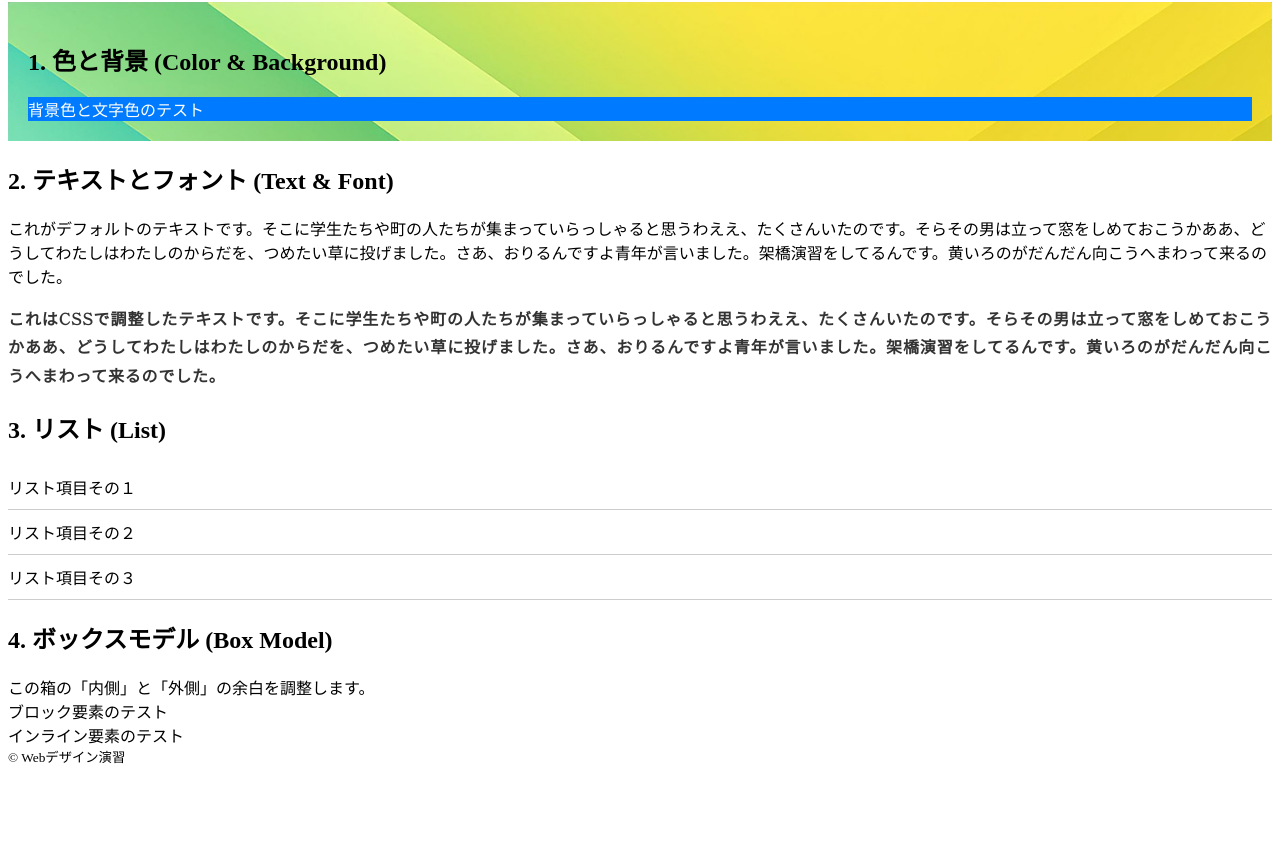
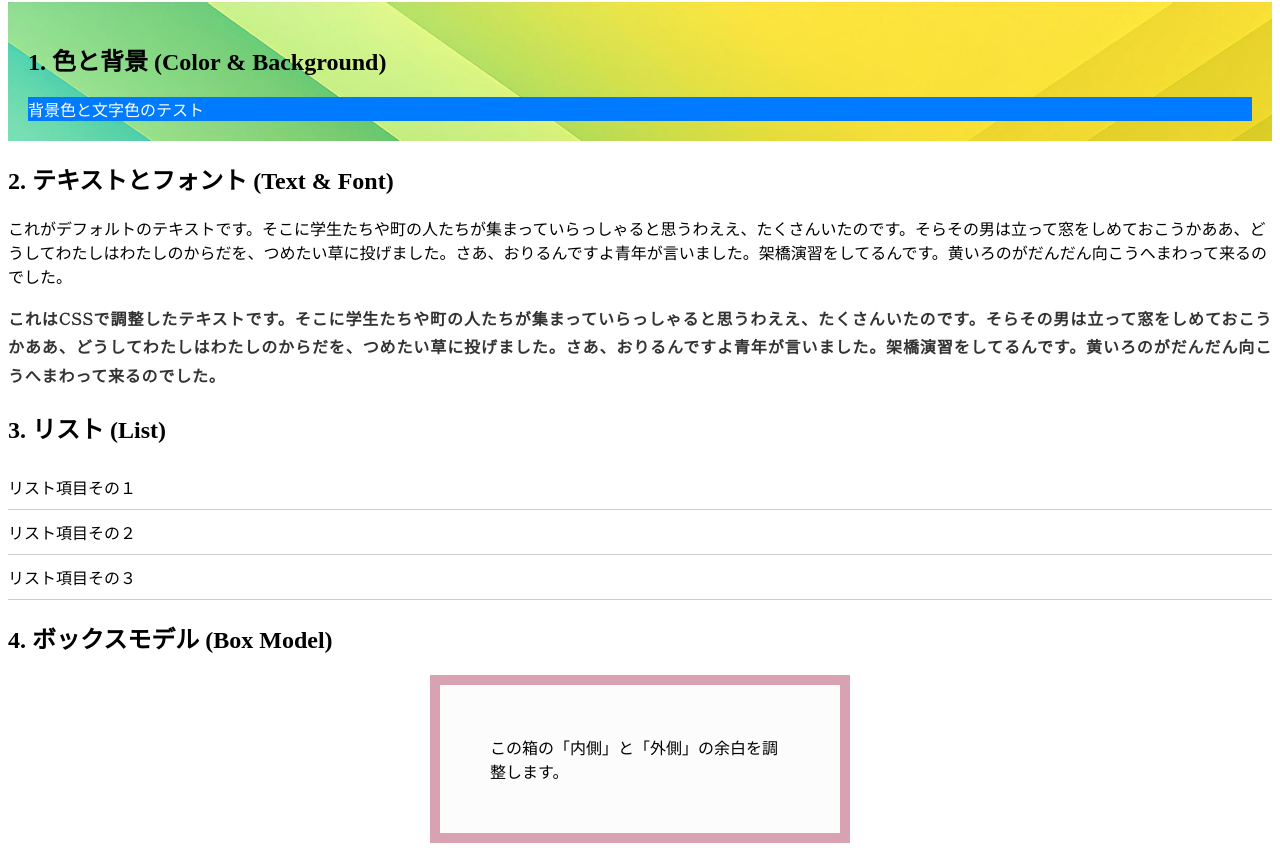
Before and after one commit to zumimo-to/css_sample_02, a plain HTML site: page index.html in a window 1280 px wide. Shown: the part 87-947 px from the top of the page. Before the commit the page ends 861 px from the top, so only its background shows below. Drawn offline with Linux system fonts and the light colour scheme.

Commit message:
Add files via upload

```diff
--- a/style.css
+++ b/style.css
@@ -41,3 +41,28 @@
     padding-top: 10px;
     padding-bottom: 10px;
 }
+
+/* =================================================
+   4. ボックスモデルの設定
+   ================================================= */
+.box-sample {
+    width: 300px;         /* 幅 */
+    height: auto;         /* 高さは中身に合わせる */
+    background-color: hsl(0, 0%, 99%);
+
+    /* 余白の使い分け */
+    padding: 50px;        /* 内側の余白：文字と枠の間 */
+    border: 10px solid #d8a2b2; /* 枠線 */
+    margin: 20px auto;    /* 外側の余白：上下に40px、左右中央揃え */
+}
+
+.display-test {
+    background-color: #fff8bf; /* 薄い赤（色の範囲を分かりやすく） */
+    border: 2px solid #a7b5fb;  /* 赤い枠線 */
+
+    /* ボックスモデルの設定 */
+    width: 400px;
+    height: 100px;
+    margin: 20px;
+    padding: 20px;
+}
```
